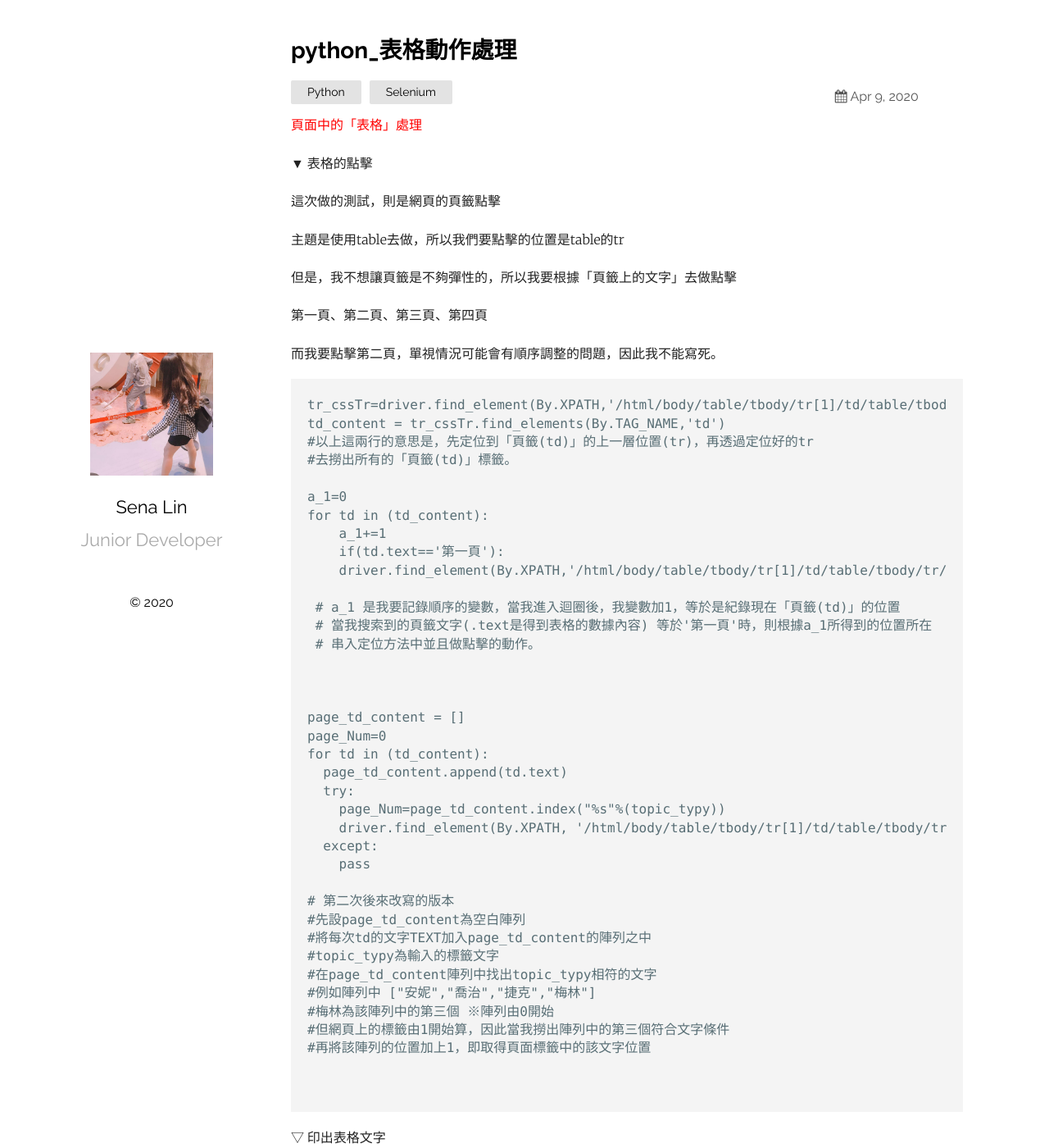
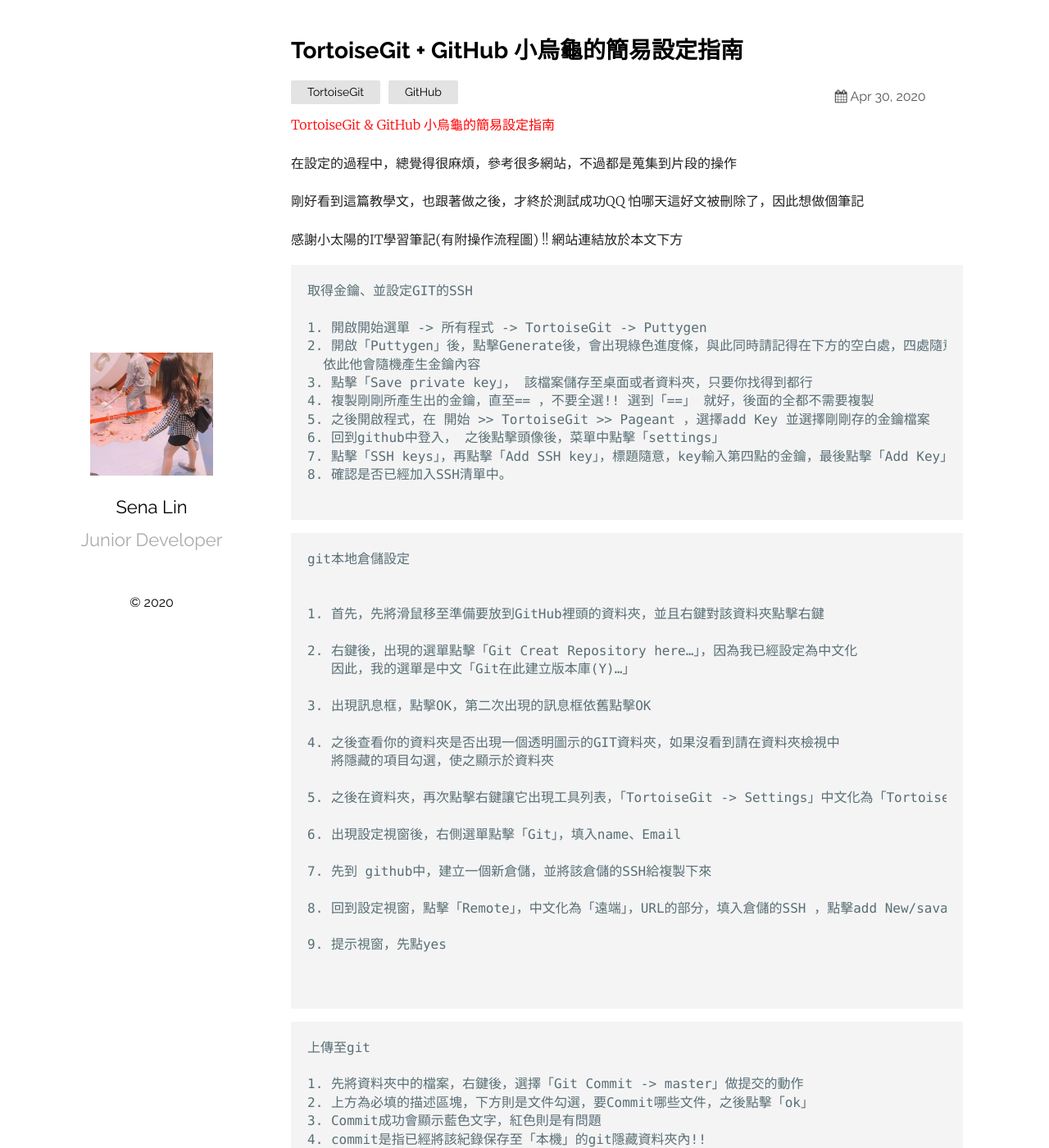
Before and after one commit to sinsin2021/Sena-s-Learning-Record, a Jekyll site: the page built from _posts/2020-04-30-datatable.markdown, in a window 1280 px wide and 1400 px high. Shown: the whole window at 82% size. Built offline with Jekyll 4.4.1, drawn with Linux system fonts in a browser that asks for light colours; some of the changed text lies outside the part shown.

Commit message:
fix : 原本該文件為測試用，現改為小烏龜教學

````diff
--- a/_posts/2020-04-30-datatable.markdown
+++ b/_posts/2020-04-30-datatable.markdown
@@ -1,59 +1,74 @@
 ---
 layout: post
-title:  "python_表格動作處理"
-date:   2020-04-09 16:30:00 +0530
-categories: Python Selenium
+title:  "TortoiseGit + GitHub 小烏龜的簡易設定指南"
+date:   2020-04-30 14:24:00 +0530
+categories: TortoiseGit GitHub
 ---
 
-<font color="#FF0000">頁面中的「表格」處理</font>
+<font color="#FF0000">TortoiseGit & GitHub 小烏龜的簡易設定指南</font>
 
-<p>▼ 表格的點擊</p>
 
-<p>這次做的測試，則是網頁的頁籤點擊</p>
-<p>主題是使用table去做，所以我們要點擊的位置是table的tr </p>
-<p>但是，我不想讓頁籤是不夠彈性的，所以我要根據「頁籤上的文字」去做點擊</p>
-<p> 第一頁、第二頁、第三頁、第四頁</p>
-<p>而我要點擊第二頁，單視情況可能會有順序調整的問題，因此我不能寫死。</p>
+<p> 在設定的過程中，總覺得很麻煩，參考很多網站，不過都是蒐集到片段的操作</p>
+<p> 剛好看到這篇教學文，也跟著做之後，才終於測試成功QQ 怕哪天這好文被刪除了，因此想做個筆記</p>
+<p> 感謝小太陽的IT學習筆記(有附操作流程圖)  !! 網站連結放於本文下方</p>
+
+
+
+```
+取得金鑰、並設定GIT的SSH
+
+1. 開啟開始選單 -> 所有程式 -> TortoiseGit -> Puttygen
+2. 開啟「Puttygen」後，點擊Generate後，會出現綠色進度條，與此同時請記得在下方的空白處，四處隨意移動滑鼠
+  依此他會隨機產生金鑰內容
+3. 點擊「Save private key」， 該檔案儲存至桌面或者資料夾，只要你找得到都行
+4. 複製剛剛所產生出的金鑰，直至== ，不要全選!! 選到「==」 就好，後面的全都不需要複製
+5. 之後開啟程式，在 開始 >> TortoiseGit >> Pageant ，選擇add Key 並選擇剛剛存的金鑰檔案
+6. 回到github中登入， 之後點擊頭像後，菜單中點擊「settings」
+7. 點擊「SSH keys」，再點擊「Add SSH key」，標題隨意，key輸入第四點的金鑰，最後點擊「Add Key」
+8. 確認是否已經加入SSH清單中。
+
+```
 <p></p>
 
 ```
-tr_cssTr=driver.find_element(By.XPATH,'/html/body/table/tbody/tr[1]/td/table/tbody/tr')
-td_content = tr_cssTr.find_elements(By.TAG_NAME,'td')
-#以上這兩行的意思是，先定位到「頁籤(td)」的上一層位置(tr)，再透過定位好的tr
-#去撈出所有的「頁籤(td)」標籤。
-
-a_1=0
-for td in (td_content):
-	a_1+=1
-	if(td.text=='第一頁'):
-	driver.find_element(By.XPATH,'/html/body/table/tbody/tr[1]/td/table/tbody/tr/td[%d]'%(a_1)).click()
-
- # a_1 是我要記錄順序的變數，當我進入迴圈後，我變數加1，等於是紀錄現在「頁籤(td)」的位置
- # 當我搜索到的頁籤文字(.text是得到表格的數據內容) 等於'第一頁'時，則根據a_1所得到的位置所在
- # 串入定位方法中並且做點擊的動作。
+git本地倉儲設定
 
 
+1. 首先，先將滑鼠移至準備要放到GitHub裡頭的資料夾，並且右鍵對該資料夾點擊右鍵
 
-page_td_content = []
-page_Num=0
-for td in (td_content):
-  page_td_content.append(td.text)
-  try:
-    page_Num=page_td_content.index("%s"%(topic_typy))
-    driver.find_element(By.XPATH, '/html/body/table/tbody/tr[1]/td/table/tbody/tr/td[%d]' % (page_Num+1)).click()
-  except:
-    pass
+2. 右鍵後，出現的選單點擊「Git Creat Repository here…」，因為我已經設定為中文化
+   因此，我的選單是中文「Git在此建立版本庫(Y)…」
 
-# 第二次後來改寫的版本
-#先設page_td_content為空白陣列
-#將每次td的文字TEXT加入page_td_content的陣列之中
-#topic_typy為輸入的標籤文字
-#在page_td_content陣列中找出topic_typy相符的文字
-#例如陣列中 ["安妮","喬治","捷克","梅林"]
-#梅林為該陣列中的第三個 ※陣列由0開始
-#但網頁上的標籤由1開始算，因此當我撈出陣列中的第三個符合文字條件
-#再將該陣列的位置加上1，即取得頁面標籤中的該文字位置
+3. 出現訊息框，點擊OK，第二次出現的訊息框依舊點擊OK
 
+4. 之後查看你的資料夾是否出現一個透明圖示的GIT資料夾，如果沒看到請在資料夾檢視中
+   將隱藏的項目勾選，使之顯示於資料夾
+
+5. 之後在資料夾，再次點擊右鍵讓它出現工具列表，「TortoiseGit -> Settings」中文化為「TortoiseGit->設定(s)」
+
+6. 出現設定視窗後，右側選單點擊「Git」，填入name、Email
+
+7. 先到 github中，建立一個新倉儲，並將該倉儲的SSH給複製下來
+
+8. 回到設定視窗，點擊「Remote」，中文化為「遠端」，URL的部分，填入倉儲的SSH ，點擊add New/sava (新增/保存)
+
+9. 提示視窗，先點yes
+
+
+```
+
+<p></p>
+
+```
+上傳至git
+
+1. 先將資料夾中的檔案，右鍵後，選擇「Git Commit -> master」做提交的動作
+2. 上方為必填的描述區塊，下方則是文件勾選，要Commit哪些文件，之後點擊「ok」
+3. Commit成功會顯示藍色文字，紅色則是有問題
+4. commit是指已經將該紀錄保存至「本機」的git隱藏資料夾內!!
+5. 之後，點擊「Push」，將會把你的git隱藏資料夾內容，一併上傳至GitHub
+6. 勾選 Push all brandes ， Remote 則選擇剛剛已經設定的Remote名稱，點擊ok，完成上傳!!
+7. 到 GitHub網頁，確認是否上傳成功
 
 ```
 
@@ -61,31 +76,12 @@
 <p></p>
 <p></p>
 
-<p>▽ 印出表格文字</p>
 
-<p>模擬表格</p>
-https://www.w3school.com.cn/tiy/t.asp?f=html_table_test
-<p></p>
-<p></p>
+<p>◆◆◇◇ 參考資料 ◇◇◆◆</p>
 
 ```
-tb=driver.find_element(By.XPATH,'/html/body/table/tbody')
-th_content = tb.find_elements(By.TAG_NAME,'th')
-
-# 先定位整個表格存入變數tb
-# 再透過tb定位，找出所有<th>標籤
-
-for th in th_content:
-  print(th.text)
-
-在捕捉到的欄位中，加上「.text」即可取得該欄位的文字內容。
-但簡單來說，先定位到內容欄位，找到他的上一層，之後再做定位，一層一層的定位下來。
-之後使用迴圈，將資料一筆一筆撈出來，並且印出該欄位內容。
-
+1. https://chaoyang0717.wordpress.com/tag/tortoisegit/  - 小太陽的IT學習筆記
+2.
 ```
 
 <p></p>
-
-
-<p>◆◆◇◇ 參考資料 ◇◇◆◆</p>
-<p></p>
````
